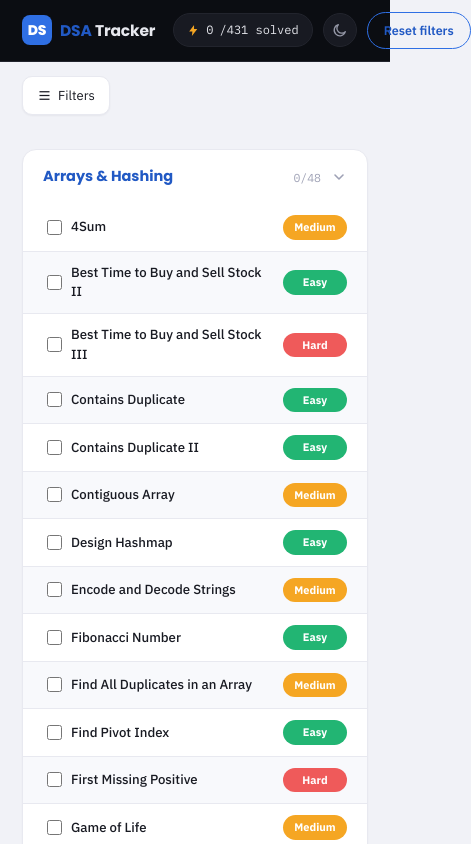
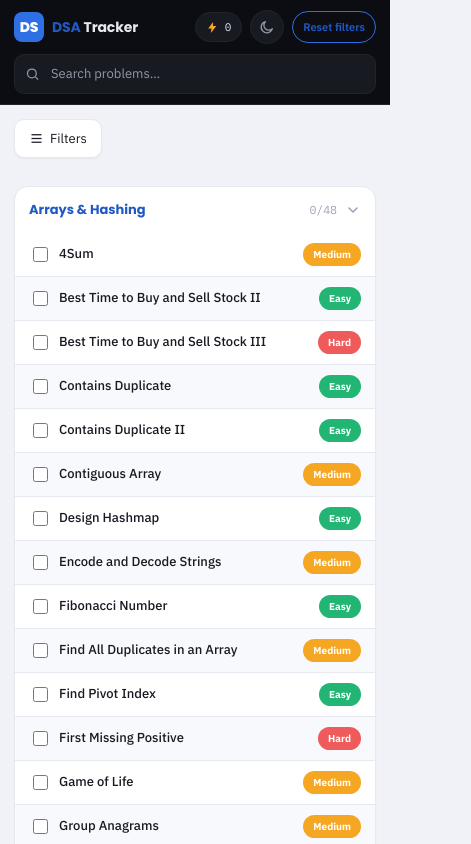
Before and after one commit to mahabharathir/dsa-tracker, a plain HTML site: page index.html in a window 390 px wide. Shown: the top 844 px of the page, 471 px wide, since content can reach past the window. Drawn offline with Linux system fonts and the light colour scheme.

Commit message:
Add files via upload

```diff
--- a/index.html
+++ b/index.html
@@ -241,18 +241,41 @@
   .footnote{font-size:11px; color:var(--ink-faint); line-height:1.6; padding:4px 4px 0;}
 
   @media (max-width: 900px){
-    .shell{grid-template-columns:1fr;}
-    .sidebar{position:static; max-height:none; display:none;}
-    .sidebar.open{display:flex;}
+    .topbar{flex-wrap:wrap; row-gap:10px; padding:10px 14px;}
+    .brand{order:1;}
+    .nav-right{order:2; margin-left:auto; gap:8px;}
+    .nav-search{order:3; flex-basis:100%; max-width:none; display:block;}
+    .streak-pill{padding:6px 10px; font-size:11px;}
+    .reset-pill{padding:7px 12px; font-size:11.5px;}
+
     .rail-toggle{
       display:inline-flex; align-items:center; gap:6px; padding:9px 14px; border-radius:10px;
       border:1px solid var(--card-line); background:var(--card-bg); color:var(--ink); font:inherit; font-size:13px;
       cursor:pointer; box-shadow:0 1px 2px rgba(20,21,31,0.05);
+      margin:14px 14px 0 !important;
     }
+
+    .shell{grid-template-columns:1fr; padding:14px 14px 70px; gap:14px;}
+    .sidebar{position:static; max-height:none; display:none;}
+    .sidebar.open{display:flex;}
+    .nav-card{padding:12px;}
+
+    .group-head{padding:13px 14px; gap:8px;}
+    .group-head h3{font-size:13px;}
     .col-head{display:none;}
-    .row{grid-template-columns:20px 1fr 64px; gap:8px;}
+    .row{
+      grid-template-columns:20px 1fr auto; gap:10px; padding:10px 14px; align-items:center;
+    }
+    .rtitle{min-width:0; overflow-wrap:break-word;}
+    .rtitle a{font-size:13px;}
+    .diff-pill{width:auto; padding:4px 10px; font-size:10px;}
     .badges, .row .icon-btn{display:none;}
-    .nav-search{display:none;}
+  }
+
+  @media (max-width: 420px){
+    .brand span{font-size:14px;}
+    .streak-suffix{display:none;}
+    .reset-pill{padding:7px 10px; font-size:11px;}
   }
 </style>
 </head>
@@ -267,7 +290,7 @@
   <div class="nav-right">
     <span class="streak-pill">
       <svg viewBox="0 0 24 24" fill="currentColor"><path d="M13 2L4 14h6l-1 8 10-13h-6l0-7z"/></svg>
-      <span id="doneCount">0</span>/431 solved
+      <span id="doneCount">0</span><span class="streak-suffix">/431 solved</span>
     </span>
     <button class="theme-toggle" id="themeToggle" title="Switch theme" aria-label="Switch theme"></button>
     <button class="reset-pill" id="resetBtn">Reset filters</button>
```
